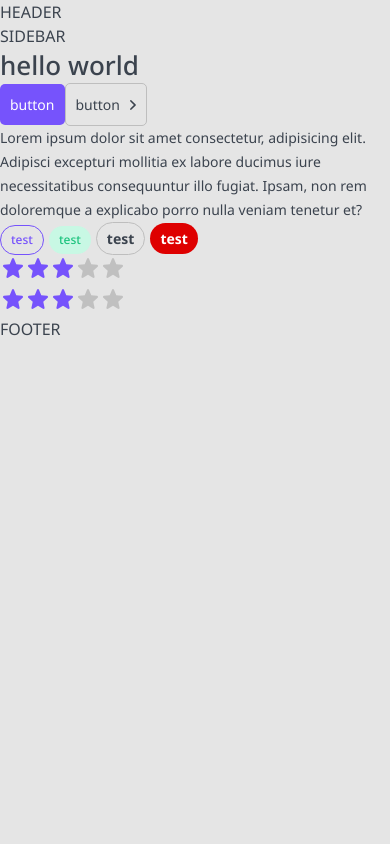
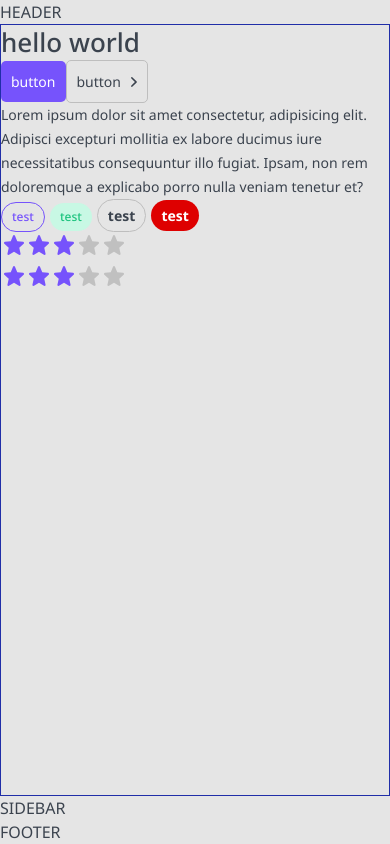
Before and after one commit to bxr5xrk/courses-rating-ts, a React (Create React App) app: page / in a window 390 px wide. Built offline with nearby package versions, Linux system fonts and the light colour scheme.

Commit message:
added grid

```diff
--- /dev/null
+++ b/src/layout/Layout.module.css
@@ -0,0 +1,60 @@
+.wrapper {
+    display: grid;
+    grid-template-columns: auto 230px minmax(320px, 1200px) auto;
+    grid-template-rows: auto 1fr auto;
+    min-height: 100vh;
+    grid-template-areas:
+    ". header header ."
+    ". sidebar main ."
+    "footer footer footer footer";
+}
+
+/* ==================== HEADER ==================== */
+.header {
+    grid-area: header;
+    display: none;
+    border: 1px solid rgb(168, 32, 32);
+}
+
+/* ==================== SIDEBAR ==================== */
+.sidebar {
+    grid-area: sidebar;
+    border: 1px solid rgb(168, 114, 32);
+}
+
+/* ==================== MAIN ==================== */
+.main {
+    grid-area: main;
+    border: 1px solid rgb(32, 46, 168);
+}
+
+/* ==================== FOOTER ==================== */
+.footer {
+    display: flex;
+    grid-area: footer;
+    border: 1px solid rgb(93, 168, 32);
+    height: 72px;
+    font-weight: 500;
+    font-size: 16px;
+    line-height: 22px;
+    color: var(--white);
+    background-color: var(--primary);
+}
+
+/* ==================== ADAPTIVE ==================== */
+@media (max-width: 765px) {
+    .wrapper {
+        grid-template-columns: minmax(320px, 1fr);
+        grid-template-areas:
+        "header"
+        "main"
+        "footer";
+    }
+
+    .sidebar {
+        display: none;
+    }
+    .header {
+        display: block;
+    }
+}
--- a/src/layout/Layout.tsx
+++ b/src/layout/Layout.tsx
@@ -2,17 +2,18 @@ import React, { ReactNode } from "react";
 import Footer from "./Footer/Footer";
 import Header from "./Header/Header";
 import Sidebar from "./Sidebar/Sidebar";
+import st from "./Layout.module.css";
 
 const Layout = ({ children }: { children: ReactNode }) => {
     return (
-        <>
-            <Header />
-            <section>
-                <Sidebar />
-                <main>{children}</main>
-            </section>
-            <Footer />
-        </>
+        <div className={st.wrapper}>
+            <Header className={st.header} />
+
+            <Sidebar className={st.sidebar} />
+            <div className={st.main}>{children}</div>
+            <Footer className={st.footer} />
+
+        </div>
     );
 };
 
```
